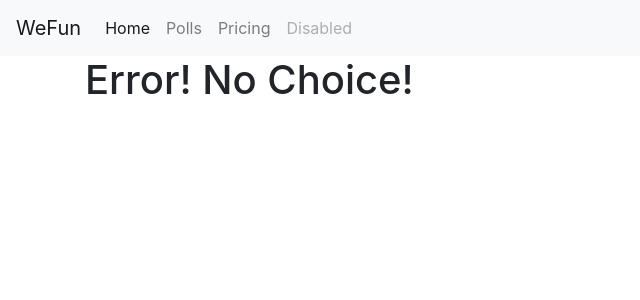
After one commit to golfurier/Django, a Django app: page /polls/details/1/vote/ in a window 1280 px wide. The commit adds this page. Shown: the top 300 px of the page, without its empty margins (0-640 px from the left). Run offline with Django 3.2, Linux system fonts and the light colour scheme; some libraries are stand-ins or nearby versions.

Commit message:
commit : ep 32 ended

```diff
--- /dev/null
+++ b/nobank/polls/templates/polls/poll_results.html
@@ -0,0 +1,25 @@
+{% extends 'base.html' %}
+
+{% block content %}
+
+<div class="container">
+    <div class="row">
+        <div class="col">
+            {% if error %}
+                <h1>Error! No Choice!</h1>
+            {% else %}
+                <ul>
+                    {% for choice in poll.choice_set.all %}
+                        <li>
+                            {{choice.choice_text}} - {{choice.votes}}
+                        </li>
+                    {% endfor %}
+                </ul>
+            {% endif %}
+        </div>
+    </div>
+
+
+</div>
+
+{% endblock %}
--- a/nobank/polls/templates/polls/polls_list.html
+++ b/nobank/polls/templates/polls/polls_list.html
@@ -5,7 +5,7 @@
     <h1>Welcome to Poll list</h1>
     <ul>
         {% for poll in polls %}
-        <li><a href="{% url 'polls:detail' %}"> {{ poll }} </a></</li>
+        <li><a href="{% url 'polls:detail' poll_id=poll.id %}"> {{ poll }} </a></li>
         {% endfor %}
     </ul>
 </div>
--- a/nobank/polls/urls.py
+++ b/nobank/polls/urls.py
@@ -6,6 +6,8 @@ app_name = 'polls'
 urlpatterns = [
     path('list/', views.polls_list, name='list'),
     # polls/details/1/
-    path('details/<int:poll_id>/', views.polls_detail, name='detail')
+    path('details/<int:poll_id>/', views.polls_detail, name='detail'),
+    # polls/details/1/vote
+    path('details/<int:poll_id>/vote/', views.poll_vote, name='vote')
 
 ]
--- a/nobank/polls/views.py
+++ b/nobank/polls/views.py
@@ -1,7 +1,7 @@
 from django.shortcuts import render, get_object_or_404
 from django.http import HttpResponse
 
-from .models import Poll
+from .models import Poll, Choice
 
 # Create your views here.
 
@@ -13,7 +13,7 @@ def polls_list(request):
     :return:
     """
     polls = Poll.objects.all()
-    context = {'polls':polls}
+    context = {'polls': polls}
     return render(request, 'polls/polls_list.html', context)
 
 
@@ -26,5 +26,23 @@ def polls_detail(request, poll_id):
     """
     # poll = Poll.objects.get(id=poll_id)
     poll = get_object_or_404(Poll, id=poll_id)
+
+    if request.method == "POST":
+        print("YOU POSTED!!!!!!")
+
+    if request.method == "GET":
+        print("YOU get me")
+
     context = {'poll': poll}
     return render(request, 'polls/poll_detail.html', context)
+
+
+def poll_vote(request, poll_id):
+    choice_id = request.POST.get('choice')
+    if choice_id:
+        choice = Choice.objects.get(id=choice_id)
+        poll = choice.question
+        choice.votes += 1
+        choice.save()
+        return render(request, 'polls/poll_results.html', {'poll': poll})
+    return render(request, 'polls/poll_results.html', {'error': True})
```
Also changed, not shown: nobank/polls/templates/polls/poll_detail.html (+19 -0 lines), nobank/db.sqlite3.
